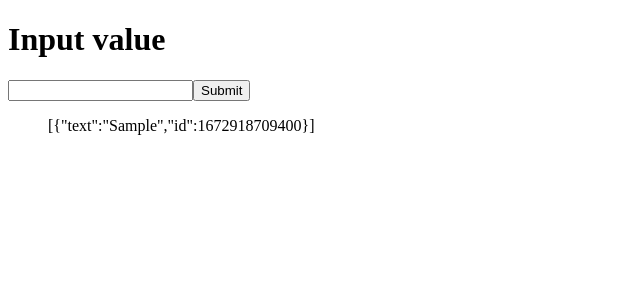
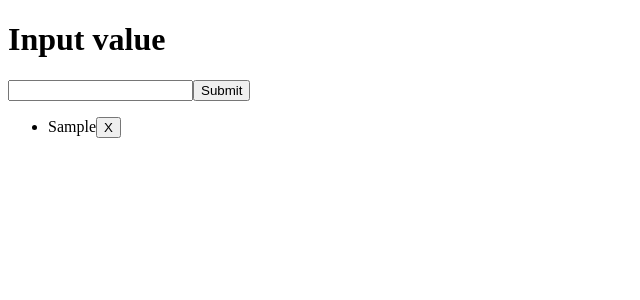
Before and after one commit to ezurno/reduxStudy, a React (Create React App) app in the folder vanilla-redux/: page / in a window 1280 px wide. Both pictures are taken after typing "Sample" into the empty fields and a click on the button "Submit". Shown: the top 300 px of the page, without its empty margins (0-640 px from the left). Built offline with nearby package versions, Linux system fonts and the light colour scheme.

Commit message:
delete action
1.  button click 시 event target의 id 를 찾아 저장 후, dispatch에 type과 id를 넣어 store에 요청

2. store에서 요청을 받아 삭제 됨

```diff
--- a/vanilla-redux/src/routes/Home.js
+++ b/vanilla-redux/src/routes/Home.js
@@ -21,6 +21,11 @@ function Home() {
     setText("");
   };
 
+  const btnOnClick = (event) => {
+    const targetId = parseInt(event.target.parentNode.id);
+    dispatch({ type: "DEL", id: targetId });
+  };
+
   return (
     <div>
       <h1>Input value</h1>
@@ -28,7 +33,14 @@ function Home() {
         <input type="text" value={text} onChange={onChange}></input>
         <button>Submit</button>
       </form>
-      <ul>{JSON.stringify(toDo)}</ul>
+      <ul>
+        {toDo.map((state) => (
+          <li key={state.id} id={state.id}>
+            {state.text}
+            <button onClick={btnOnClick}>X</button>
+          </li>
+        ))}
+      </ul>
     </div>
   );
 }
--- a/vanilla-redux/src/store.js
+++ b/vanilla-redux/src/store.js
@@ -13,7 +13,7 @@ const addToDo = (text) => {
 const delToDo = (id) => {
   return {
     type: DEL,
-    id,
+    id: parseInt(id),
   };
 };
 
```
